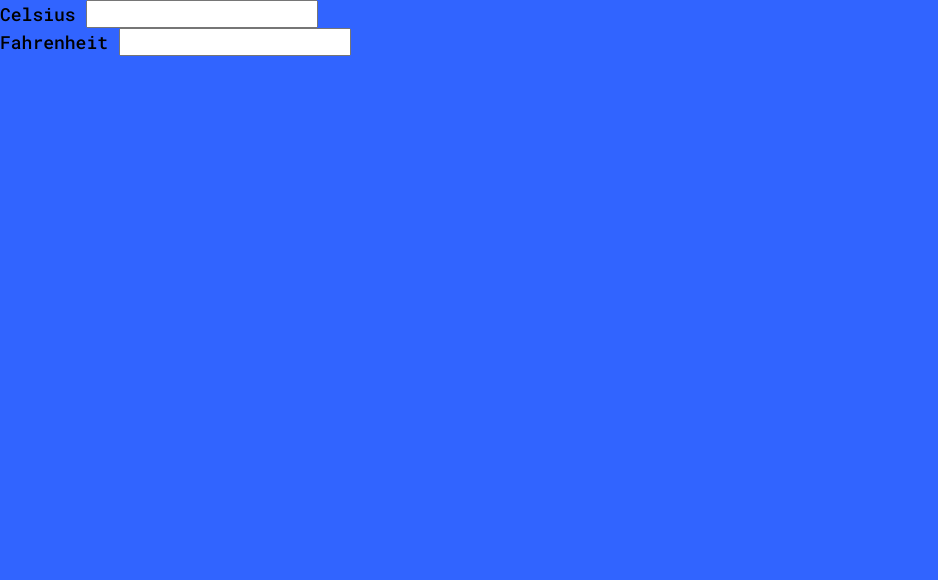
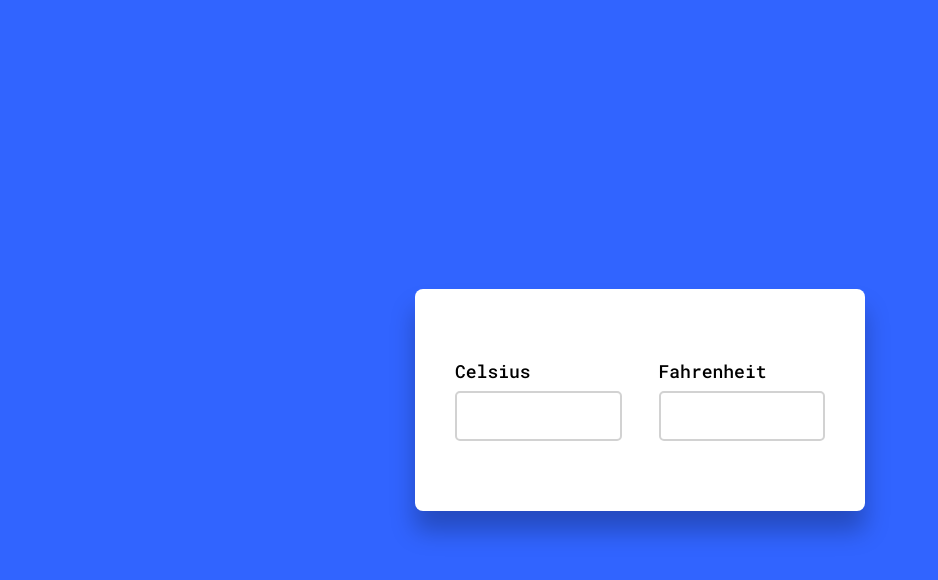
Before and after one commit to yestab335/temperature-conversion-javascript, a plain HTML site: page index.html in a window 1280 px wide. Shown: the whole page, without its empty margins (0-938 px from the left). Drawn offline with Linux system fonts and the light colour scheme.

Commit message:
Final Commit

```diff
--- a/styles.css
+++ b/styles.css
@@ -1,3 +1,4 @@
+/* General CSS */
 *, *::before, *::after {
     padding: 0px;
     margin: 0px;
@@ -9,3 +10,36 @@
 body {
     background-color: #3164ff;
 }
+
+/* Main Content Attributes */
+.wrapper {
+    width: 450px;
+    background-color: #fff;
+    padding: 70px 40px;
+    position: absolute;
+    transform: translate(-50%, -50%);
+    left: 50%;
+    top: 50%;
+    box-shadow: 0 20px 25px rgba(0, 0, 0, 0.25);
+    border-radius: 8px;
+    display: flex;
+    justify-content: space-between;
+}
+
+.container {
+    width: 45%;
+}
+
+input {
+    width: 100%;
+    height: 50px;
+    border-radius: 5px;
+    border: 2px solid #d2d2d2;
+    outline: none;
+    margin-top: 8px;
+    padding: 0px 10px;
+}
+
+input:focus {
+    border-color: #3164ff;
+}
```
